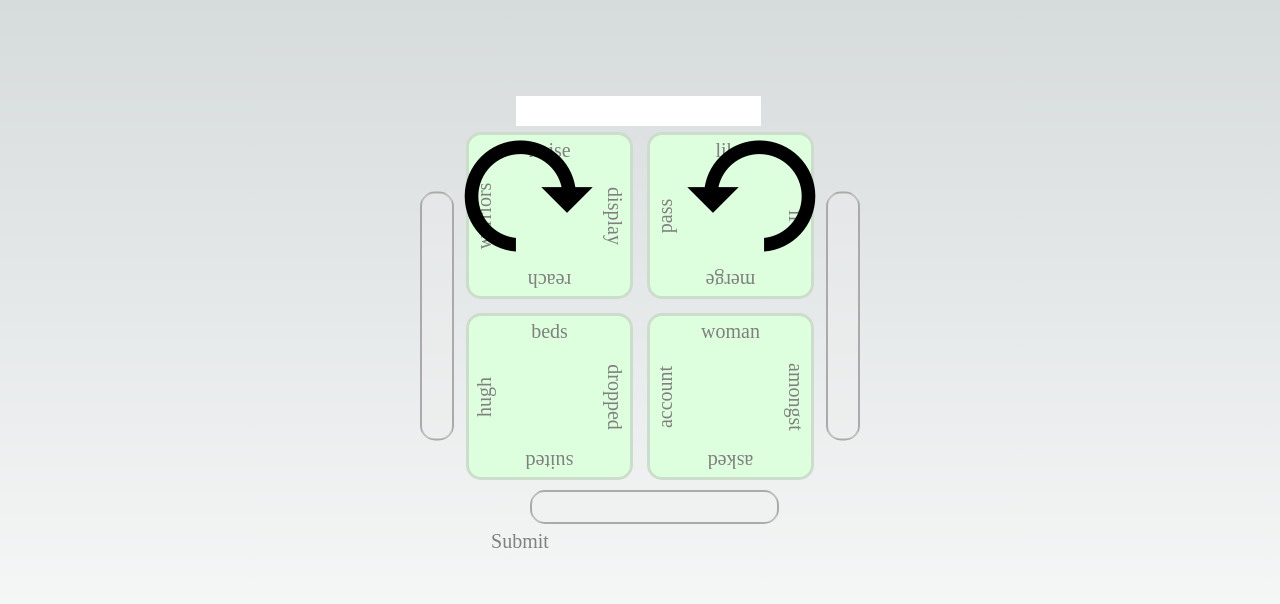
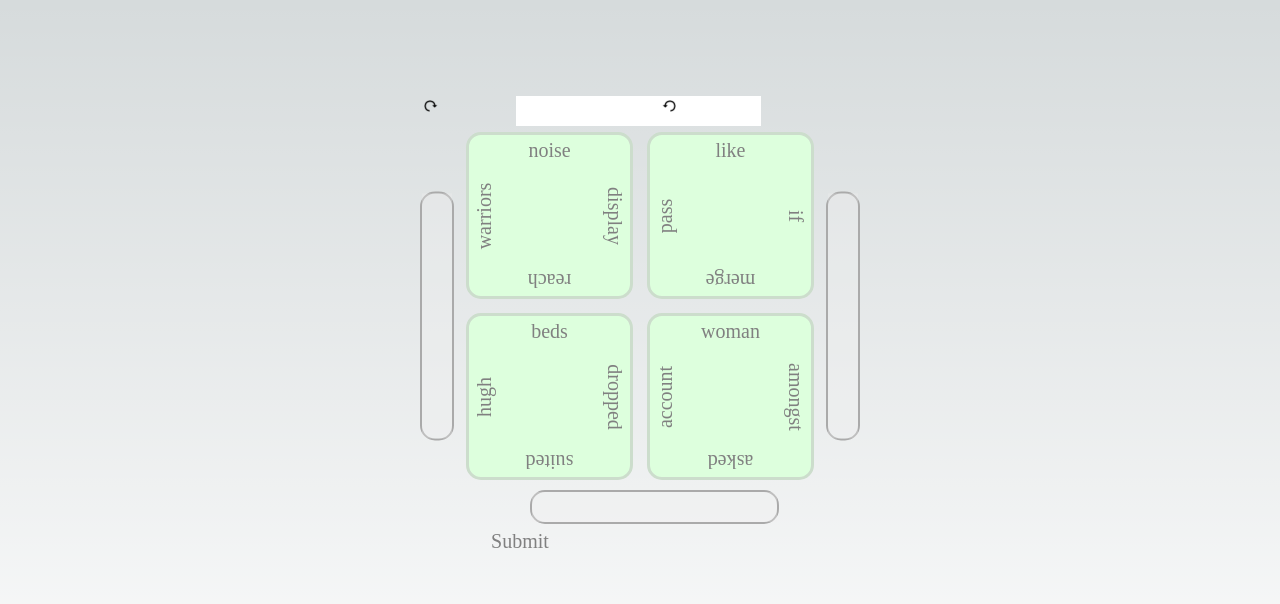
Before and after one commit to nezumi149/nextjs-boilerplate, a Next.js app: page / in a window 1280 px wide. Shown: the top 604 px of the page. Built offline with nearby package versions, Linux system fonts and the light colour scheme.

Commit message:
Image fill missing attributes

```diff
--- a/app/page.tsx
+++ b/app/page.tsx
@@ -82,13 +82,13 @@ const Home = () => {
           </div>
         </div>
         <button style={{top:'0px', left:'0px', position: 'absolute'}}>
-          <Image src={cw} onClick={() => setRotation((rotation + 1) % 4)} />
+          <Image width={20} height = {20} alt="clockwise" src={cw} onClick={() => setRotation((rotation + 1) % 4)} />
         </button>
         <button onClick={() => setDisabled(!disabled)} style={{bottom: '-20px', margin: 'auto', position: 'absolute'}}>
           {disabled ? "Unlock" : "Submit"}
         </button>
         <button style={{top:'0px', right:'0px', position: 'absolute'}}>
-          <Image src={ccw} onClick={() => setRotation((rotation + 3) % 4)} />
+          <Image width={20} height = {20} alt="counterclockwise" src={ccw} onClick={() => setRotation((rotation + 3) % 4)} />
         </button>
       </div>
     </main>
```
